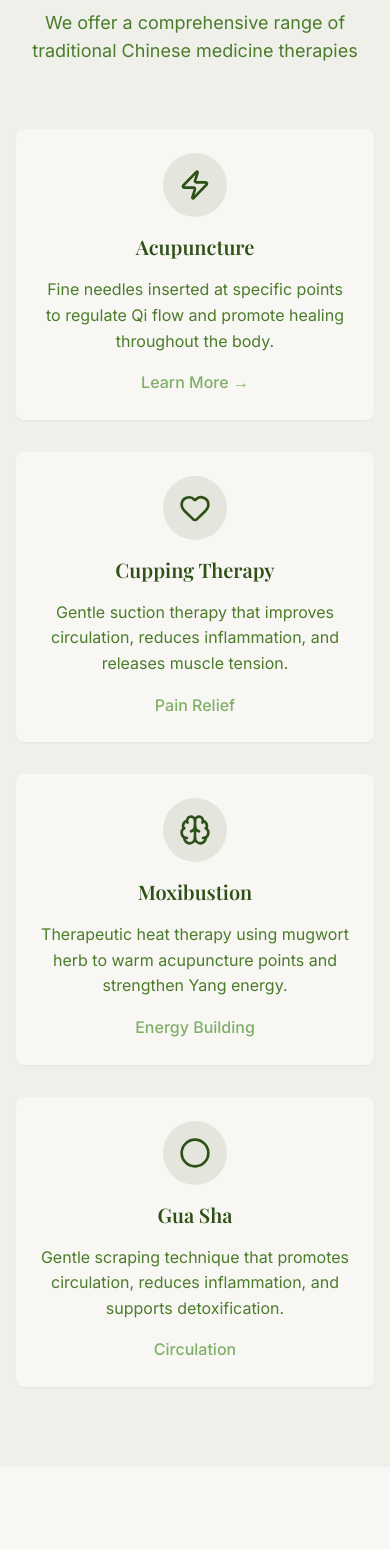
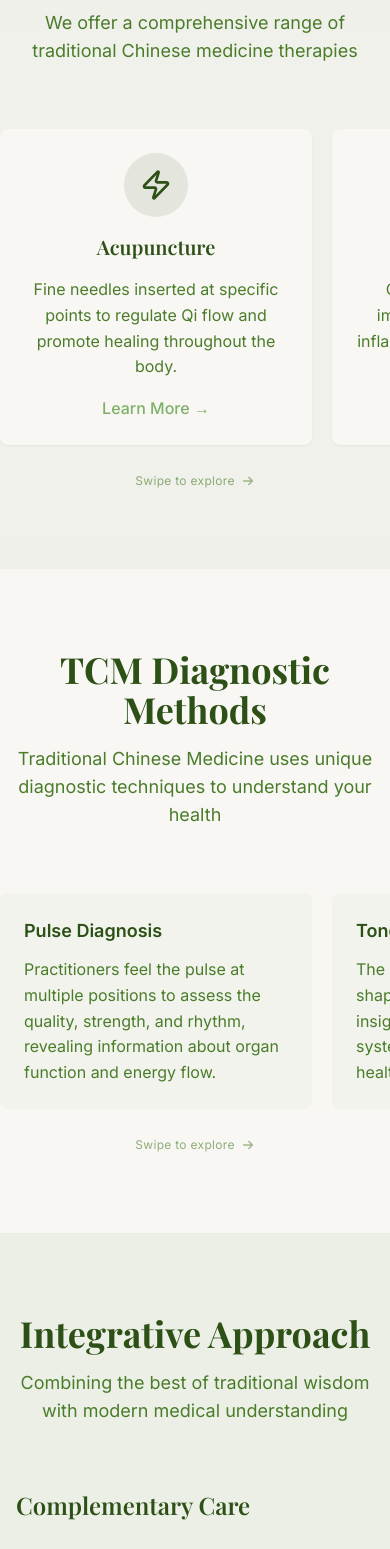
Before and after one commit to hbacalso1229/wellness-needles, a Next.js app: page /chinese-medicine in a window 390 px wide. Shown: the part 3020-4569 px from the top of the page. Built offline with nearby package versions, Linux system fonts and the light colour scheme; no server answers.

Commit message:
Add mobile swipe carousels to Chinese Medicine page sections

```diff
--- a/src/app/chinese-medicine/page.tsx
+++ b/src/app/chinese-medicine/page.tsx
@@ -168,8 +168,9 @@ export default function ChineseMedicine() {
             </p>
           </div>
 
-          <div className="grid grid-cols-1 md:grid-cols-2 lg:grid-cols-3 gap-8">
-            <div className="bg-cream rounded-lg p-6 text-center shadow-sm card-emboss">
+          {/* Mobile: horizontal scroll carousel | md: 2-col | lg: 3-col */}
+          <div className="flex gap-5 overflow-x-auto snap-x snap-mandatory pb-4 -mx-4 px-4 sm:-mx-6 sm:px-6 md:mx-0 md:px-0 md:grid md:grid-cols-2 md:overflow-visible md:pb-0 lg:grid-cols-3 md:gap-8">
+            <div className="snap-start shrink-0 w-[80vw] sm:w-[55vw] md:w-auto bg-cream rounded-lg p-6 text-center shadow-sm card-emboss">
               <div className="bg-primary/10 rounded-full w-16 h-16 flex items-center justify-center mx-auto mb-4">
                 <Zap className="w-8 h-8 text-primary" />
               </div>
@@ -185,7 +186,7 @@ export default function ChineseMedicine() {
               </Link>
             </div>
 
-            <div className="bg-cream rounded-lg p-6 text-center shadow-sm card-emboss">
+            <div className="snap-start shrink-0 w-[80vw] sm:w-[55vw] md:w-auto bg-cream rounded-lg p-6 text-center shadow-sm card-emboss">
               <div className="bg-primary/10 rounded-full w-16 h-16 flex items-center justify-center mx-auto mb-4">
                 <Heart className="w-8 h-8 text-primary" />
               </div>
@@ -199,7 +200,7 @@ export default function ChineseMedicine() {
               <span className="text-accent font-medium">Pain Relief</span>
             </div>
 
-            <div className="bg-cream rounded-lg p-6 text-center shadow-sm card-emboss">
+            <div className="snap-start shrink-0 w-[80vw] sm:w-[55vw] md:w-auto bg-cream rounded-lg p-6 text-center shadow-sm card-emboss">
               <div className="bg-primary/10 rounded-full w-16 h-16 flex items-center justify-center mx-auto mb-4">
                 <Brain className="w-8 h-8 text-primary" />
               </div>
@@ -213,7 +214,7 @@ export default function ChineseMedicine() {
               <span className="text-accent font-medium">Energy Building</span>
             </div>
 
-            <div className="bg-cream rounded-lg p-6 text-center shadow-sm card-emboss">
+            <div className="snap-start shrink-0 w-[80vw] sm:w-[55vw] md:w-auto bg-cream rounded-lg p-6 text-center shadow-sm card-emboss">
               <div className="bg-primary/10 rounded-full w-16 h-16 flex items-center justify-center mx-auto mb-4">
                 <Circle className="w-8 h-8 text-primary" />
               </div>
@@ -226,6 +227,14 @@ export default function ChineseMedicine() {
               </p>
               <span className="text-accent font-medium">Circulation</span>
             </div>
+          </div>
+
+          {/* Swipe hint — mobile only */}
+          <div className="mt-3 flex items-center justify-center gap-1.5 md:hidden" aria-hidden="true">
+            <span className="text-xs text-secondary/60 tracking-wide">Swipe to explore</span>
+            <svg className="w-3.5 h-3.5 text-secondary/50" fill="none" viewBox="0 0 16 16" stroke="currentColor" strokeWidth={1.8}>
+              <path strokeLinecap="round" strokeLinejoin="round" d="M3 8h10M9 4l4 4-4 4" />
+            </svg>
           </div>
         </div>
       </section>
@@ -242,9 +251,9 @@ export default function ChineseMedicine() {
             </p>
           </div>
 
-          <div className="grid grid-cols-1 md:grid-cols-2 gap-8">
-            <div className="space-y-6">
-              <div className="bg-accent/5 rounded-lg p-6 card-emboss">
+          {/* Mobile: horizontal scroll carousel | md: 2-col */}
+          <div className="flex gap-5 overflow-x-auto snap-x snap-mandatory pb-4 -mx-4 px-4 sm:-mx-6 sm:px-6 md:mx-0 md:px-0 md:grid md:grid-cols-2 md:overflow-visible md:pb-0 md:gap-8">
+            <div className="snap-start shrink-0 w-[80vw] sm:w-[55vw] md:w-auto bg-accent/5 rounded-lg p-6 card-emboss">
               <h3 className="font-semibold text-lg text-primary mb-3">Pulse Diagnosis</h3>
               <p className="text-secondary">
                 Practitioners feel the pulse at multiple positions to assess the quality,
@@ -252,17 +261,15 @@ export default function ChineseMedicine() {
               </p>
             </div>
 
-              <div className="bg-accent/5 rounded-lg p-6 card-emboss">
+            <div className="snap-start shrink-0 w-[80vw] sm:w-[55vw] md:w-auto bg-accent/5 rounded-lg p-6 card-emboss">
               <h3 className="font-semibold text-lg text-primary mb-3">Tongue Examination</h3>
               <p className="text-secondary">
                 The color, coating, texture, and shape of the tongue provide insights
                 into internal organ systems and overall constitutional health.
               </p>
             </div>
-            </div>
 
-            <div className="space-y-6">
-              <div className="bg-accent/5 rounded-lg p-6 card-emboss">
+            <div className="snap-start shrink-0 w-[80vw] sm:w-[55vw] md:w-auto bg-accent/5 rounded-lg p-6 card-emboss">
               <h3 className="font-semibold text-lg text-primary mb-3">Observation</h3>
               <p className="text-secondary">
                 Visual assessment of complexion, eyes, body build, movement, and overall
@@ -270,7 +277,7 @@ export default function ChineseMedicine() {
               </p>
             </div>
 
-              <div className="bg-accent/5 rounded-lg p-6 card-emboss">
+            <div className="snap-start shrink-0 w-[80vw] sm:w-[55vw] md:w-auto bg-accent/5 rounded-lg p-6 card-emboss">
               <h3 className="font-semibold text-lg text-primary mb-3">Questioning & Listening</h3>
               <p className="text-secondary">
                 Detailed inquiry about symptoms, lifestyle, emotions, and listening to
@@ -278,6 +285,13 @@ export default function ChineseMedicine() {
               </p>
             </div>
           </div>
+
+          {/* Swipe hint — mobile only */}
+          <div className="mt-3 flex items-center justify-center gap-1.5 md:hidden" aria-hidden="true">
+            <span className="text-xs text-secondary/60 tracking-wide">Swipe to explore</span>
+            <svg className="w-3.5 h-3.5 text-secondary/50" fill="none" viewBox="0 0 16 16" stroke="currentColor" strokeWidth={1.8}>
+              <path strokeLinecap="round" strokeLinejoin="round" d="M3 8h10M9 4l4 4-4 4" />
+            </svg>
           </div>
         </div>
       </section>
```
Lines whose indentation alone changed are shown as unchanged.
